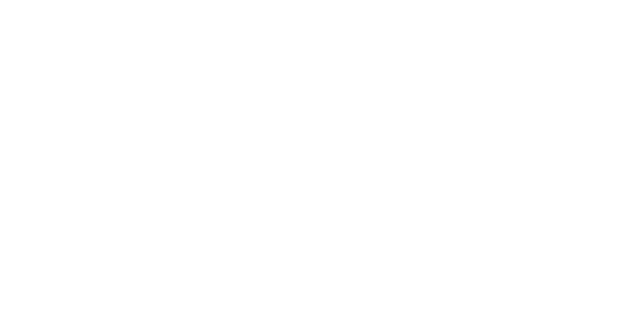
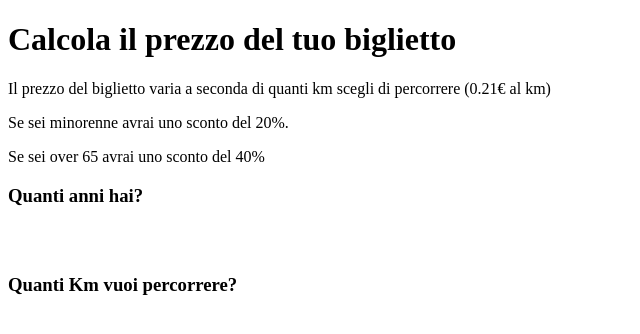
Before and after one commit to DanielMarella/js-biglietto-treno, a plain HTML site: page index.html in a window 1280 px wide. Shown: the whole page, without its empty margins (0-640 px from the left). Drawn offline with Linux system fonts and the light colour scheme.

Commit message:
add age and km request, add some html for better visualizzation on page

```diff
--- a/index.html
+++ b/index.html
@@ -4,12 +4,48 @@
     <meta charset="UTF-8">
     <meta http-equiv="X-UA-Compatible" content="IE=edge">
     <meta name="viewport" content="width=device-width, initial-scale=1.0">
-    <title>Document</title>
+    <title>Train_Price_Calc</title>
 </head>
 <body>
+
+    <h1>Calcola il prezzo del tuo biglietto</h1>
+    <p>
+        Il prezzo del biglietto varia a seconda di quanti km scegli di percorrere (0.21€ al km)
+    </p>
+    <p>
+        Se sei minorenne avrai uno sconto del 20%.
+    </p>
+    <p>
+        Se sei over 65 avrai uno sconto del 40%
+    </p>
+    <h3>
+        Quanti anni hai?
+    </h3>
+    <pre id="YourAge">
+
+    </pre>
+
+    <h3>
+        Quanti Km vuoi percorrere?
+    </h3>
+    <pre id="YourKm">
+
+    </pre>
 
 
 
     <script src="js/myscript.js"></script>
 </body>
 </html>
+
+
+
+
+
+<!-- Il programma dovrà chiedere all'utente il numero di chilometri che vuole percorrere e l'età del passeggero. **
+Sulla base di queste informazioni dovrà calcolare il prezzo totale del viaggio, secondo queste regole:
+il prezzo del biglietto è definito in base ai km (0.21 € al km)
+va applicato uno sconto del 20% per i minorenni
+va applicato uno sconto del 40% per gli over 65.
+L'output del prezzo finale va messo fuori in forma umana in pagina (con massimo due decimali, per indicare centesimi sul prezzo).
+Questo richiederà un minimo di ricerca. -->
--- a/js/myscript.js
+++ b/js/myscript.js
@@ -0,0 +1,10 @@
+
+
+
+const PassengerAge = prompt parseInt('Quanti anni hai?');
+
+document.getElementById('YourAge').innerHTML = PassengerAge;
+
+const KmToDo = prompt('Quanti km vuoi percorrere?');
+
+document.getElementById('YourKm').innerHTML = KmToDo;
```
